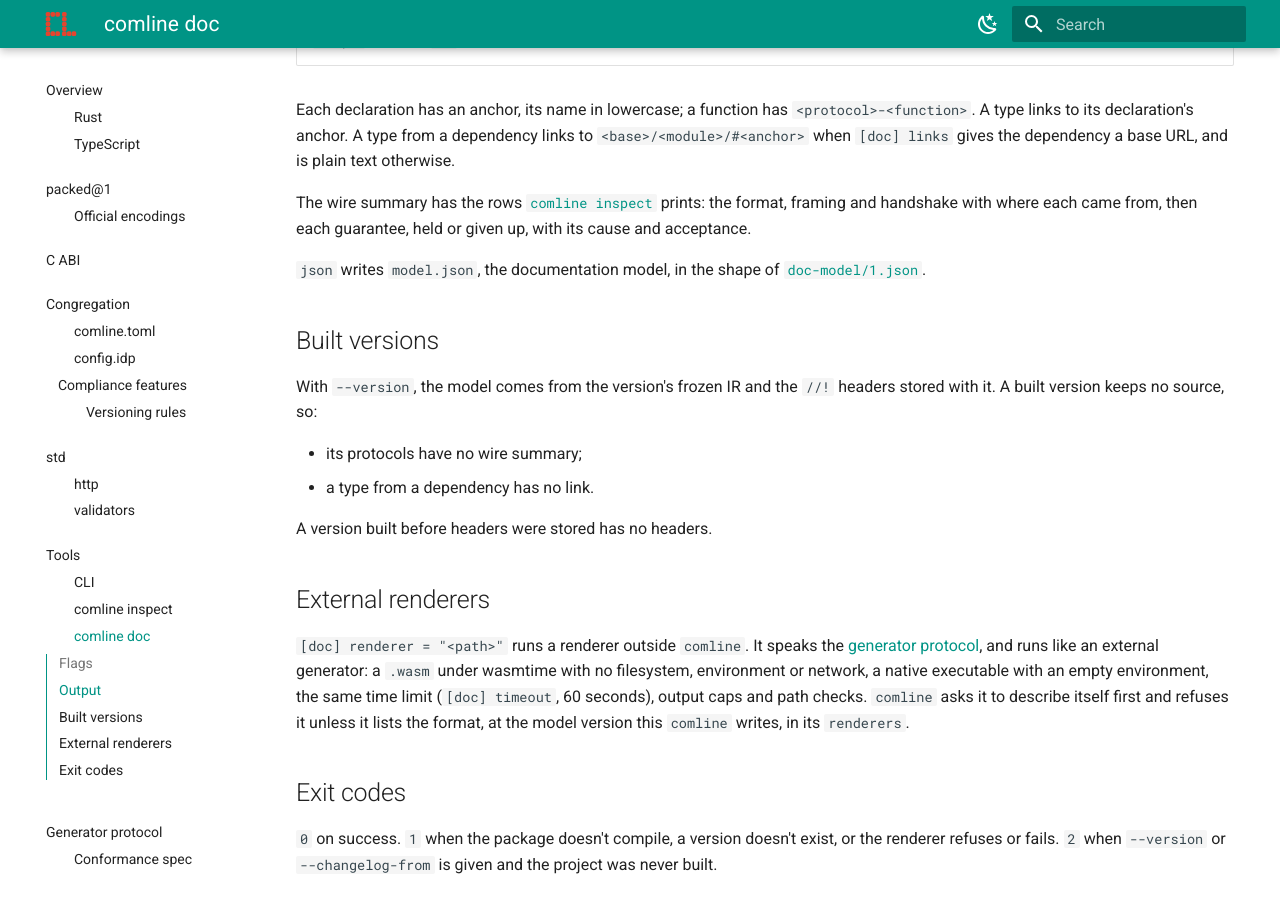
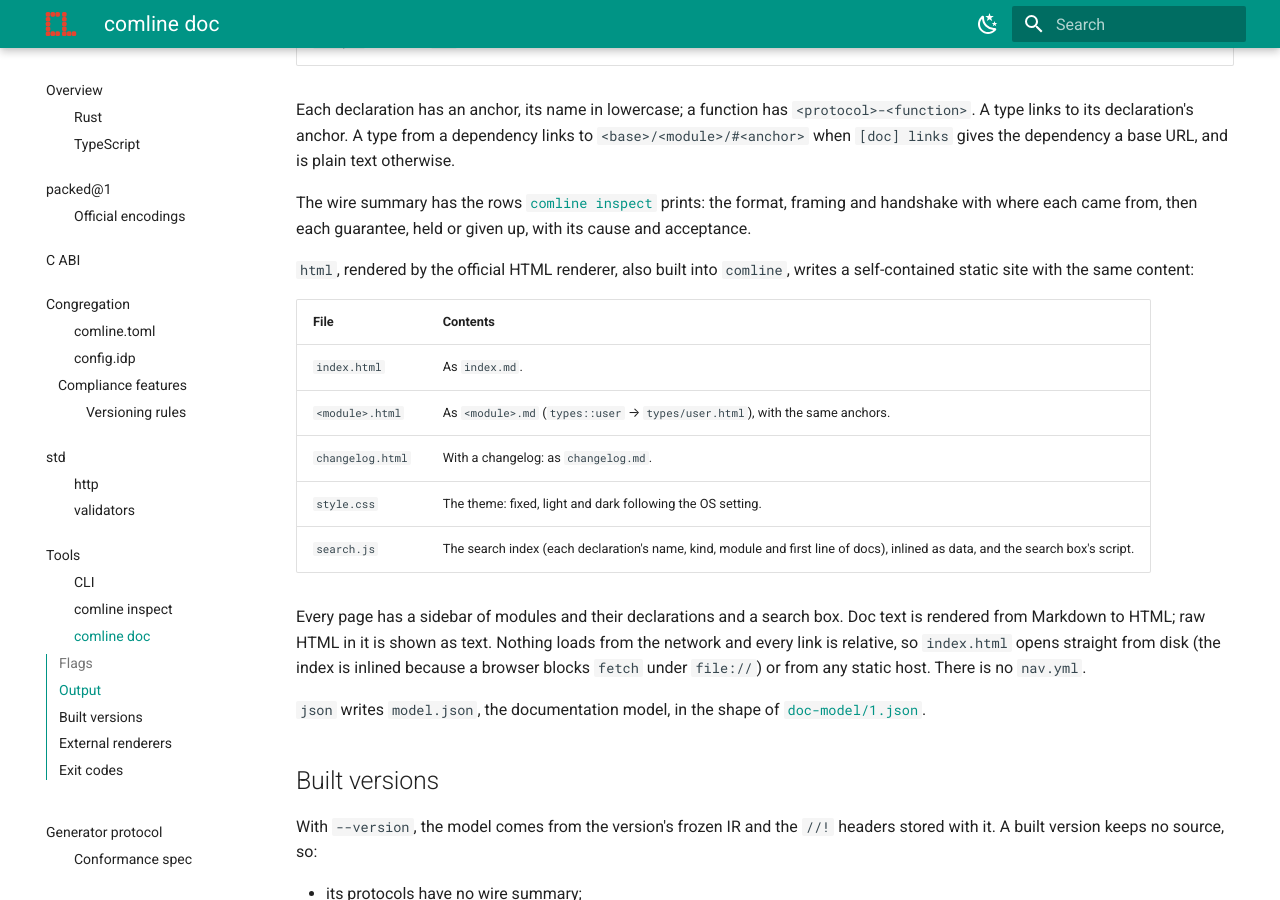
Before and after one commit to ComlineProject/docs, an MkDocs documentation site: the page built from docs/docs/reference/tools/doc.md, in a window 1280 px wide and 900 px high, scrolled down 1068 px. Built offline with MkDocs 1.6.1 and Material for MkDocs 9.7.7, drawn with Linux system fonts in a browser that asks for light colours; the version menu is left out; some of the changed text lies outside the part shown.

Commit message:
docs: comline doc --format html
The CLI reference, the comline doc and comline.toml references and the
documenting guide cover the official HTML renderer: --format html and
[doc] format = "html". schemas/comline-toml/0.x.json is refreshed, and
the guide notes that the std pages are rendered with Markdown, as pages
of this site.

````diff
--- a/docs/docs/reference/tools/doc.md
+++ b/docs/docs/reference/tools/doc.md
@@ -1,7 +1,7 @@
 # comline doc
 
 ```
-comline doc [--out <dir>] [--version <v>] [--changelog-from <v>] [--format markdown|json]
+comline doc [--out <dir>] [--version <v>] [--changelog-from <v>] [--format markdown|html|json]
 ```
 
 `comline doc` writes a package's documentation. Like `comline check`, it writes
@@ -15,7 +15,7 @@ nothing to `.comline/`. For a walkthrough, see
 | `--out <dir>` | `[doc] out`, else `docs/api` | Where to write, relative to the project. |
 | `--version <v>` | the working tree | Document a built version: a version string, a commit hash (4+ characters), or `HEAD`. |
 | `--changelog-from <v>` | `[doc] changelog_from` | Add what changed from built version `<v>` to the documented one. |
-| `--format <f>` | `[doc] format`, else `markdown` | `markdown`, `json`, or another renderer id `[doc] renderer` offers. |
+| `--format <f>` | `[doc] format`, else `markdown` | `markdown`, `html`, `json`, or another renderer id `[doc] renderer` offers. |
 
 The `[doc]` keys are in [`comline.toml`](../congregation/comline-toml.md#doc).
 
@@ -38,6 +38,23 @@ dependency a base URL, and is plain text otherwise.
 The wire summary has the rows [`comline inspect`](inspect.md) prints: the
 format, framing and handshake with where each came from, then each guarantee,
 held or given up, with its cause and acceptance.
+
+`html`, rendered by the official HTML renderer, also built into `comline`,
+writes a self-contained static site with the same content:
+
+| File | Contents |
+|---|---|
+| `index.html` | As `index.md`. |
+| `<module>.html` | As `<module>.md` (`types::user` → `types/user.html`), with the same anchors. |
+| `changelog.html` | With a changelog: as `changelog.md`. |
+| `style.css` | The theme: fixed, light and dark following the OS setting. |
+| `search.js` | The search index (each declaration's name, kind, module and first line of docs), inlined as data, and the search box's script. |
+
+Every page has a sidebar of modules and their declarations and a search box.
+Doc text is rendered from Markdown to HTML; raw HTML in it is shown as text.
+Nothing loads from the network and every link is relative, so `index.html`
+opens straight from disk (the index is inlined because a browser blocks
+`fetch` under `file://`) or from any static host. There is no `nav.yml`.
 
 `json` writes `model.json`, the documentation model, in the shape of
 [`doc-model/1.json`](../../schemas/doc-model/1.json).
--- a/docs/docs/schemas/comline-toml/0.x.json
+++ b/docs/docs/schemas/comline-toml/0.x.json
@@ -13,9 +13,10 @@
         },
         "format": {
           "default": "markdown",
-          "description": "What to write: `markdown` (pages, from the official renderer or\n`renderer`), `json` (the documentation model itself, `model.json`), or\nanother renderer id `renderer` offers. Default `markdown`. `--format`\noverrides it.",
+          "description": "What to write: `markdown` (pages, from the official renderer or\n`renderer`), `html` (a static site, from the official HTML renderer or\n`renderer`), `json` (the documentation model itself, `model.json`), or\nanother renderer id `renderer` offers. Default `markdown`. `--format`\noverrides it.",
           "examples": [
             "markdown",
+            "html",
             "json"
           ],
           "type": "string"
````
Also changed, not shown: docs/docs/guide/documenting.md (+18 -1 lines), docs/docs/reference/cli.md (+1 -1 lines), docs/docs/reference/congregation/comline-toml.md (+1 -1 lines).
